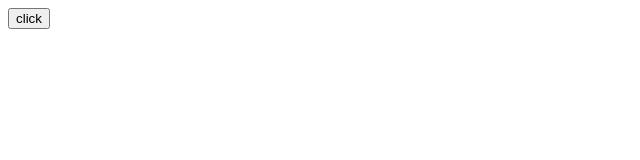
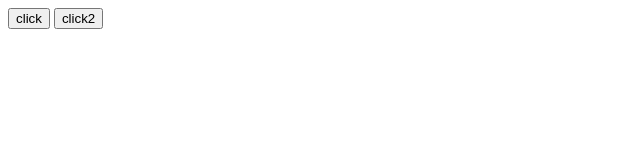
Before and after one commit to RamilaKhalil/collab.prac, a plain HTML site: page index.html in a window 1280 px wide. Shown: the whole page, without its empty margins (0-640 px from the left). Drawn offline with Linux system fonts and the light colour scheme.

Commit message:
Button2 Added

```diff
--- a/index.html
+++ b/index.html
@@ -8,6 +8,7 @@
 </head>
 <body>
      <button>click</button>
+     <button>click2</button>
 
     <script src="index.js"></script>
 </body>
```
